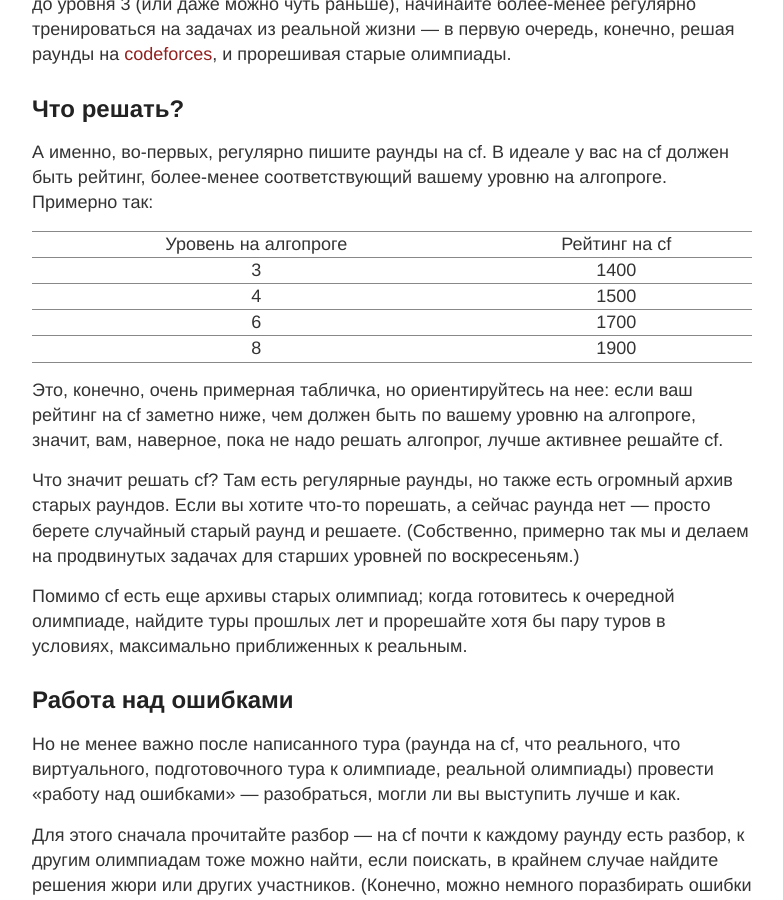
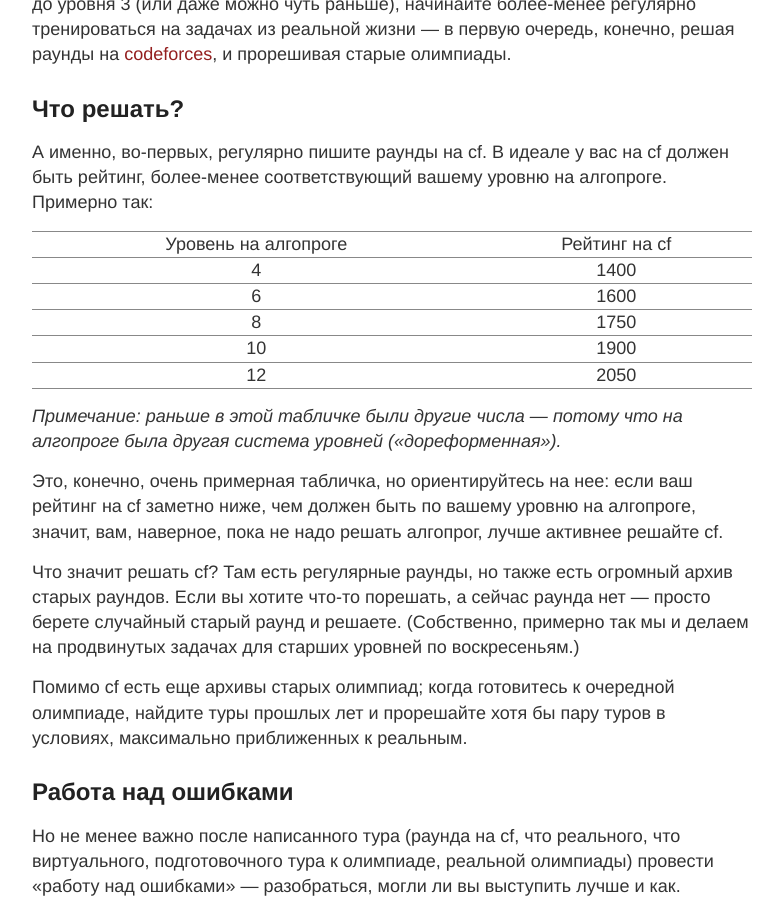
Before and after one commit to petr-kalinin/algoprog-blog, a Jekyll site: the page built from _posts/2020-01-12-other-contests.md, in a window 1280 px wide and 900 px high, scrolled down 397 px. Shown: the whole window, without its empty margins (248-1031 px from the left). Built offline with Jekyll 4.4.1, drawn with Linux system fonts in a browser that asks for light colours.

Commit message:
Updated cf table

```diff
--- a/_posts/2020-01-12-other-contests.md
+++ b/_posts/2020-01-12-other-contests.md
@@ -17,10 +17,13 @@ title: Как решать другие контесты и codeforces
 
 Уровень на алгопроге | Рейтинг на cf
 ------------ | -------------
-3 | 1400
-4 | 1500
-6 | 1700
-8 | 1900
+4 | 1400
+6 | 1600
+8 | 1750
+10 | 1900
+12 | 2050
+
+*Примечание: раньше в этой табличке были другие числа — потому что на алгопроге была другая система уровней («дореформенная»).*
 
 Это, конечно, очень примерная табличка, но ориентируйтесь на нее: если ваш рейтинг на cf заметно ниже,
 чем должен быть по вашему уровню на алгопроге, значит, вам, наверное, пока не надо решать алгопрог,
```
